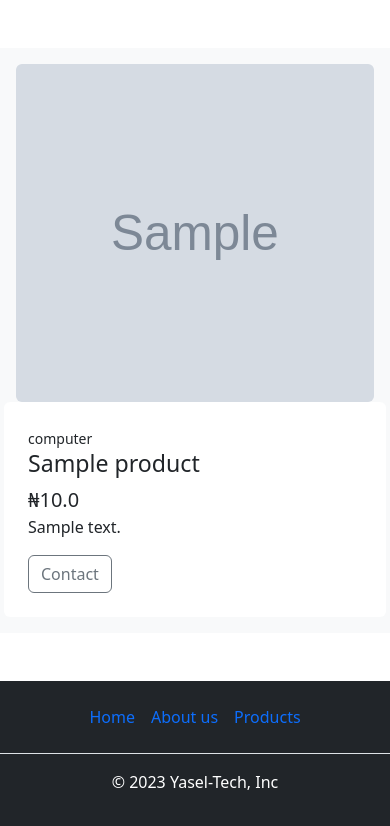
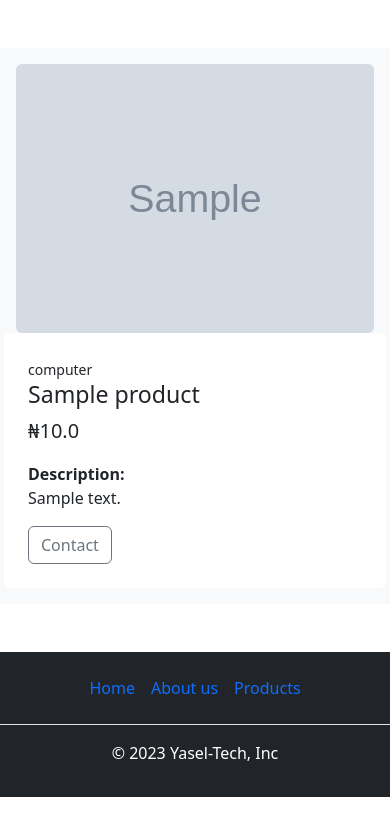
Before and after one commit to Sadiq-idris/yasel-tech, a Django app: page /product/detail/1 in a window 390 px wide. Shown: the part 56-882 px from the top of the page. After the commit the page ends 853 px from the top, so only its background shows below. Run offline with Django 4.2, Linux system fonts and the light colour scheme; tables that the repository leaves empty hold one stand-in row (values such as "Sample post"); grey boxes marked "Sample" are stand-in pictures; some libraries are stand-ins or nearby versions.

Commit message:
seond commit

```diff
--- a/core/settings.py
+++ b/core/settings.py
@@ -27,9 +27,12 @@ INSTALLED_APPS = [
     "django.contrib.sessions",
     "django.contrib.messages",
     "django.contrib.staticfiles",
-
+    # django apps
     "product.apps.ProductConfig",
     "index.apps.IndexConfig",
+
+    # third-party apps
+    "ckeditor",
 ]
 
 MIDDLEWARE = [
--- a/index/templates/index/hero.html
+++ b/index/templates/index/hero.html
@@ -5,7 +5,7 @@
         <img src="{% static 'images/code.jpg' %}" class="d-block mx-lg-auto img-fluid  rounded" alt="yasell" width="500" height="500" loading="lazy">
       </div>
       <div class="col-lg-6">
-        <small class="text-warning lead">Unleash Possibilities</small>
+        <small class="text-primary lead">Unleash Possibilities</small>
         <h1 class="display-6 fw-bold text-body-emphasis lh-1 mb-3">Upgrade Your Digital Realm: </h1>
         <p class="lead">Explore High-Tech Wonders in Computers and Accessories!<br>
             Welcome to Yasel Tech, where innovation meets convenience in the world of technology.</p>
--- a/product/models.py
+++ b/product/models.py
@@ -1,6 +1,9 @@
 # django core imports
 from django.db import models
 from django.utils import timezone
+
+# third-party imports
+from ckeditor.fields import RichTextField
 
 
 class Product(models.Model):
@@ -14,7 +17,7 @@ class Product(models.Model):
     thumbnail = models.ImageField(upload_to="thumbnail/")
     name = models.CharField(max_length=200)
     price = models.FloatField()
-    description = models.TextField(null=True, blank=True)
+    description = RichTextField(null=True, blank=True)
     tags = models.CharField(max_length=200, choices=TAGS)
     created_at = models.DateField(default=timezone.now)
 
--- a/product/templates/product/detail.html
+++ b/product/templates/product/detail.html
@@ -9,11 +9,11 @@
         <div class="col-md-4">
             <img src="{{ product.thumbnail.url }}" class="img rounded"  alt="">
         </div>
-        <div class="col-md-7 bg-white p-4 rounded">
+        <div class="col-md-7 bg-white p-4 rounded m">
             <small>{{ product.tags }}</small>
             <h3>{{ product.name }}</h3>
             <span class="lead">&#8358;{{ product.price }}</span>
-            <p>{{ product.description }}</p>
+            <p class="mt-3"><strong>Description:</strong><br>{{ product.description|safe }}</p>
             <a href="tel:" class="btn btn-outline-secondary">Contact</a>
         </div>
     </div>
--- a/static/style/style.css
+++ b/static/style/style.css
@@ -68,9 +68,18 @@
     object-fit: cover;
 }
 
+
 @media(max-width:600px){
     .fl{
 
         margin:auto;
     }
+
+    .img{
+        height:100%;
+    }
+    .m{
+        width: 100%;
+        margin: 0 auto;
+    }
 }
```
Also changed, not shown: media/thumbnail/lenovo-laptops-thinkbook-16-gen-4-intel-hero.webp (added), product/migrations/0006_alter_product_description.py (added).
